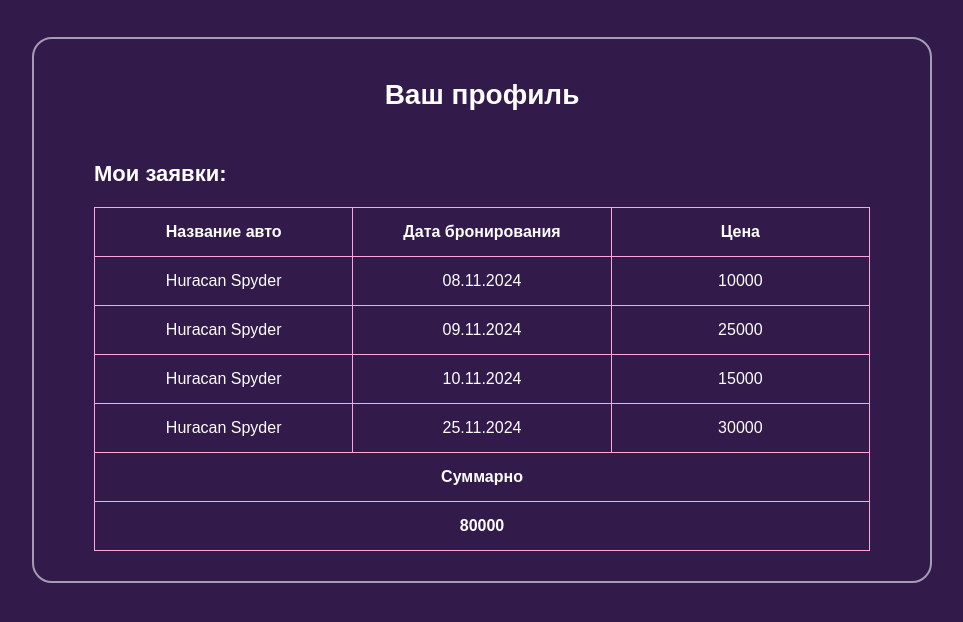
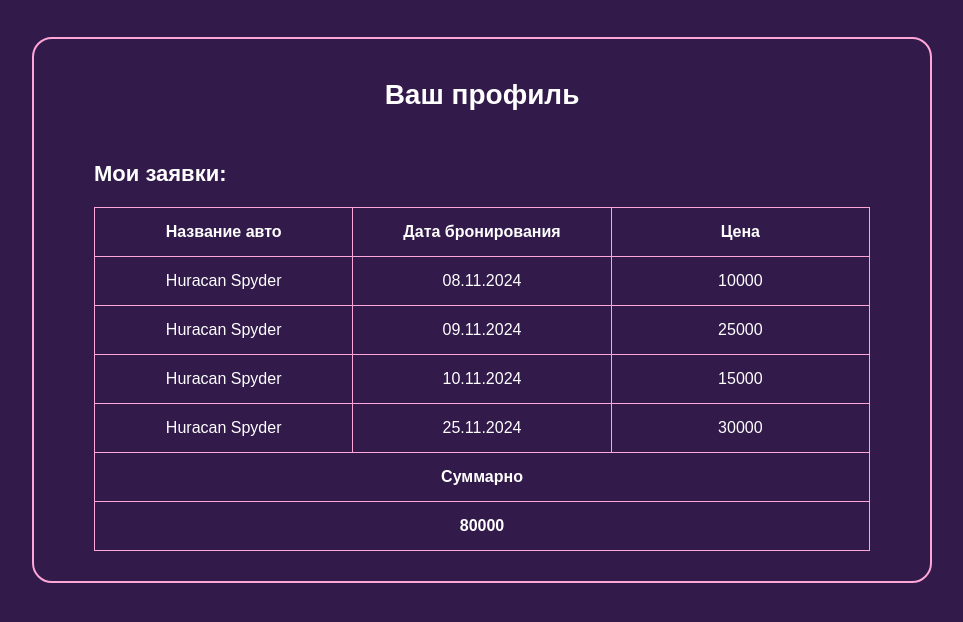
Before and after one commit to sv1pe-1/sherman, a plain HTML site: page index.html in a window 1280 px wide. Shown: the part 130-752 px from the top of the page, without its empty margins (158-1121 px from the left). Drawn offline with Linux system fonts and the light colour scheme.

Commit message:
Update style.css

```diff
--- a/style.css
+++ b/style.css
@@ -56,7 +56,7 @@ body {
 
 .profile-card {
     background-color: #321A4A;
-    border: 2px solid #A49CB5;
+    border: 2px solid #FDA6D7;
     border-radius: 20px;
     padding: 30px 60px;
     text-align: left;
@@ -109,4 +109,5 @@ body {
 .total-value {
     background-color: #321A4A;
     font-weight: bold;
+
 }
```
